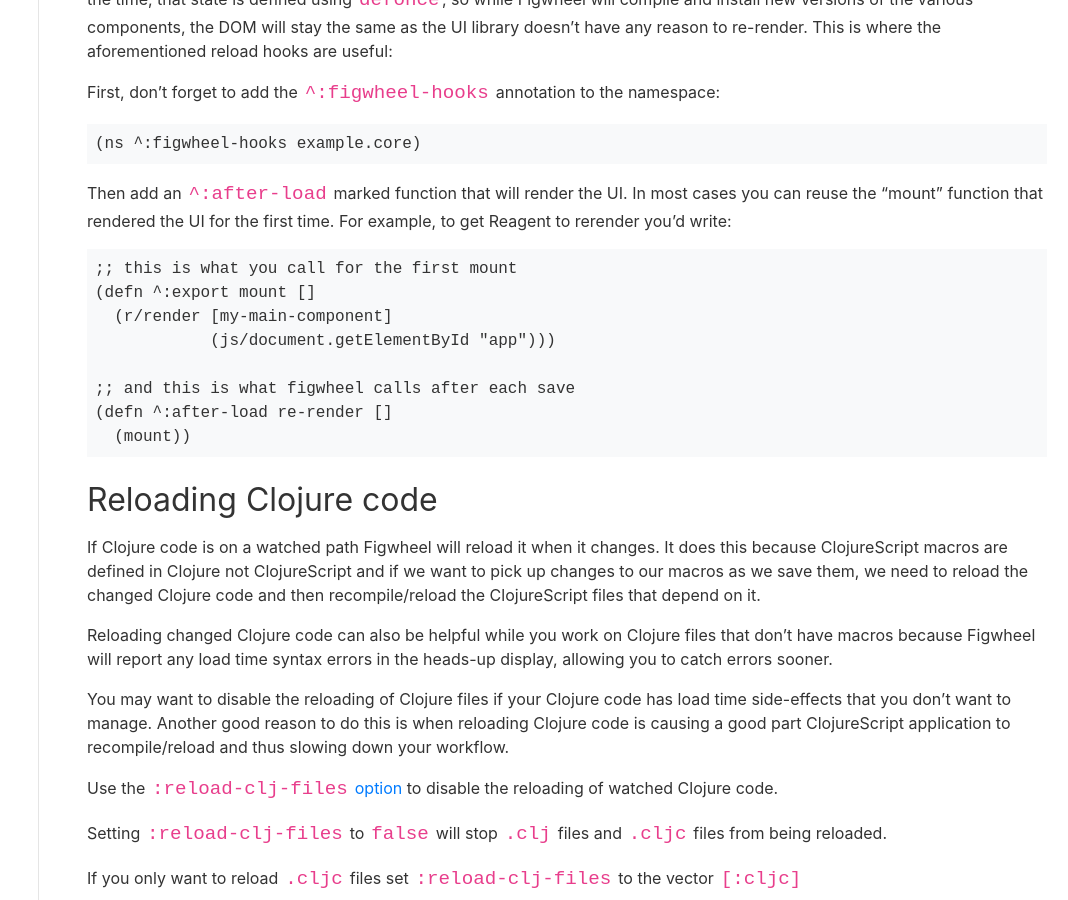
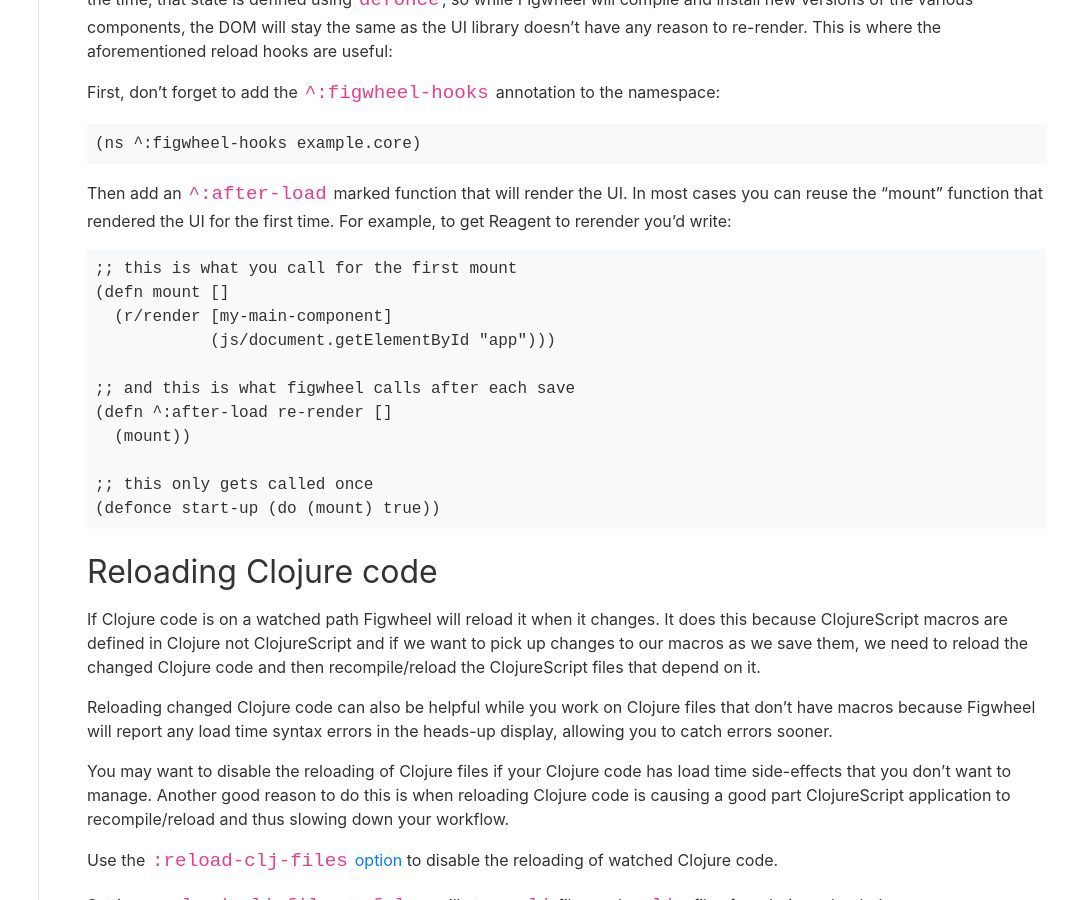
Before and after one commit to bhauman/figwheel-main, a Jekyll site: the page built from docs/docs/hot_reloading.md, in a window 1280 px wide and 900 px high, scrolled down 2584 px. Shown: the whole window, without its empty margins (212-1280 px from the left). Built offline with Jekyll 4.4.1, drawn with Linux system fonts in a browser that asks for light colours.

Commit message:
change doc

````diff
--- a/docs/docs/hot_reloading.md
+++ b/docs/docs/hot_reloading.md
@@ -158,15 +158,17 @@
 
 ```
 ;; this is what you call for the first mount
-(defn ^:export mount []
+(defn mount []
   (r/render [my-main-component]
             (js/document.getElementById "app")))
 
 ;; and this is what figwheel calls after each save
 (defn ^:after-load re-render []
   (mount))
+
+;; this only gets called once
+(defonce start-up (do (mount) true))
 ```
-
 
 ## Reloading Clojure code
 
````
